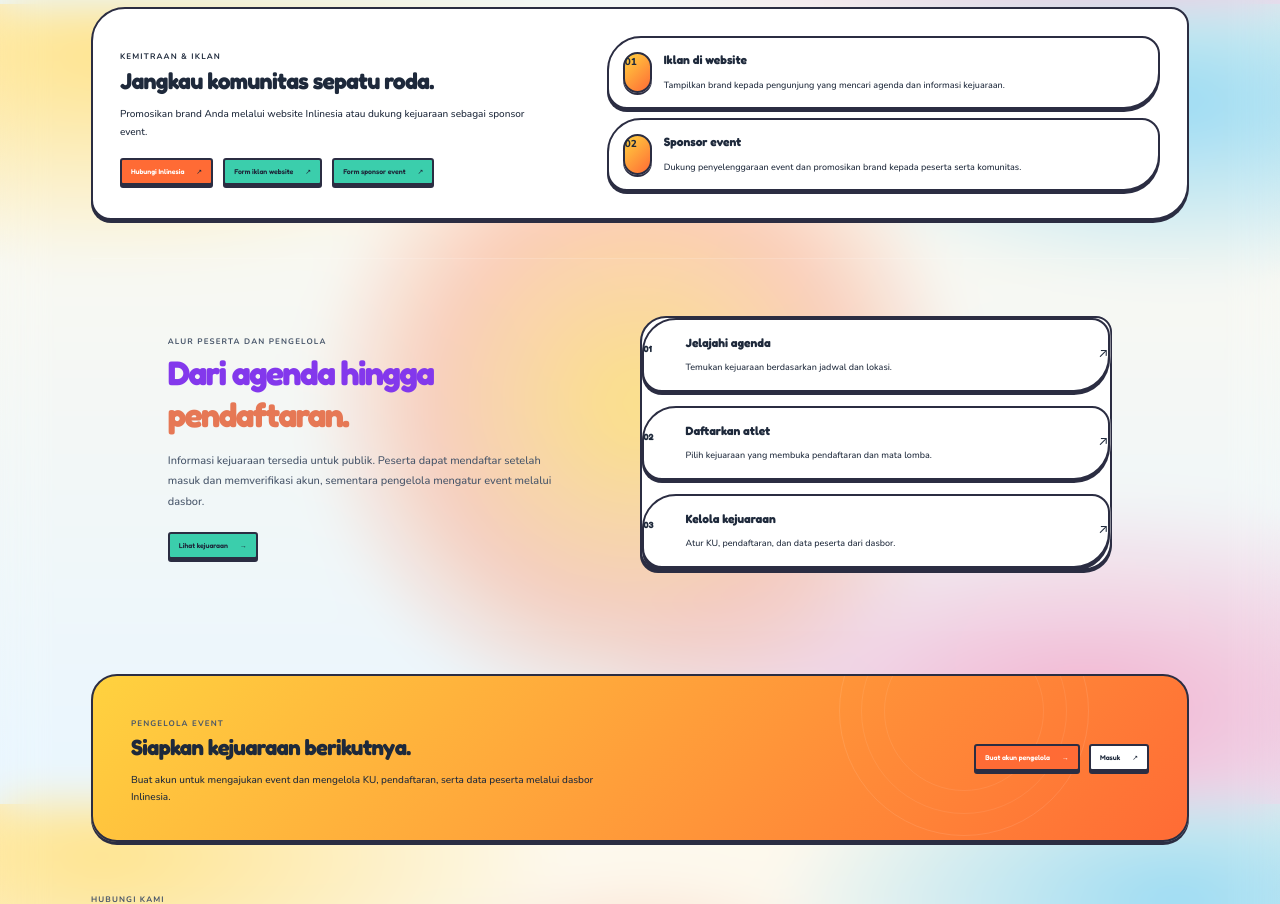
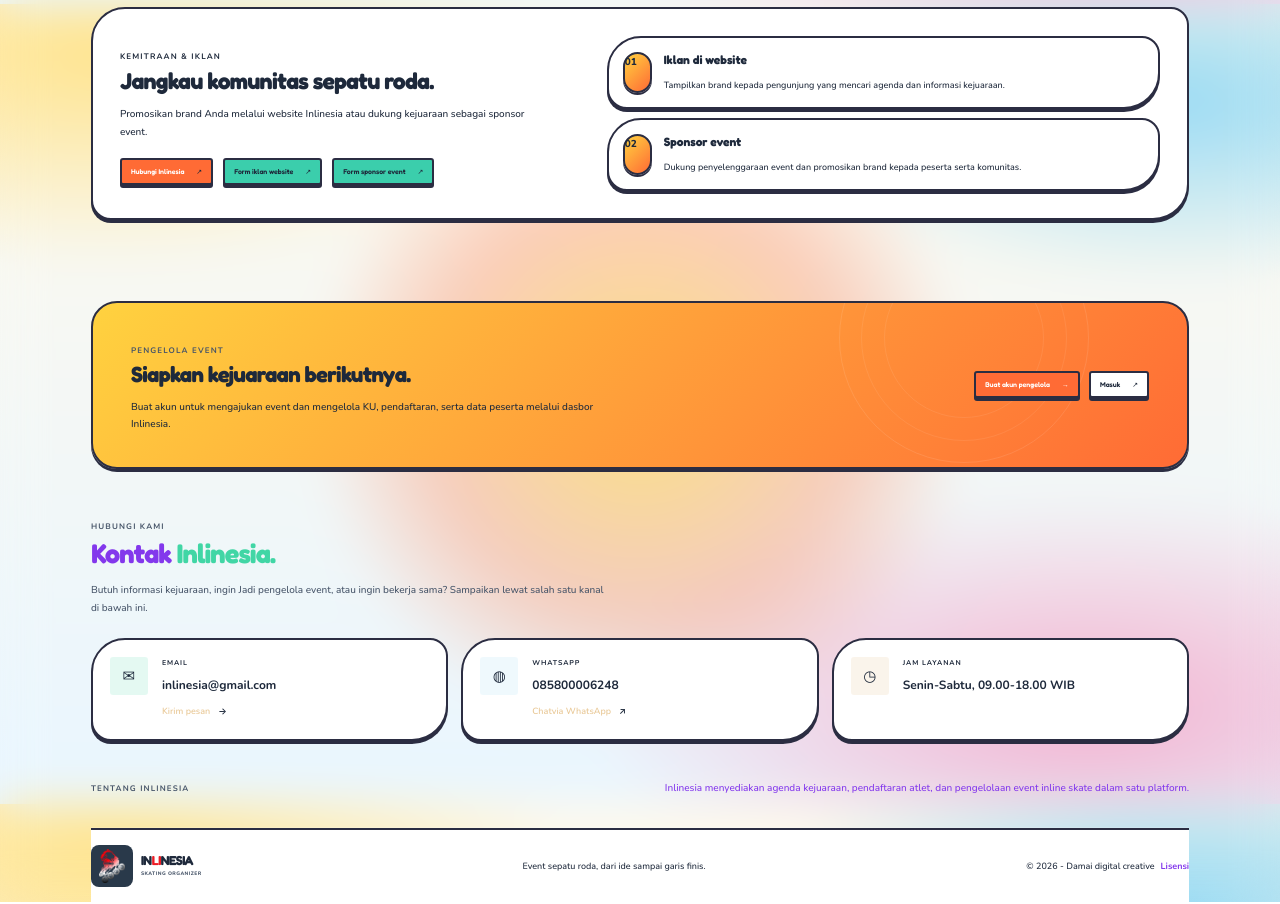
Before and after one commit to inlinesia/inlinesia, a Laravel app: page / in a window 1280 px wide. Shown: the part 1596-2500 px from the top of the page. Run offline with Laravel 12, Linux system fonts and the light colour scheme; data that the repository does not hold is empty; style sheets or scripts are compiled from the project's sources; some libraries are stand-ins or nearby versions.

Commit message:
fix: hapus bagian alur peserta dan pengelola di beranda

```diff
--- a/resources/views/components/navbar.blade.php
+++ b/resources/views/components/navbar.blade.php
@@ -8,7 +8,7 @@
         @if (request()->routeIs('home'))
             <a href="{{ route('home') }}#kejuaraan" @if (request()->routeIs('events.index')) class="is-current" aria-current="page" @endif>Daftar kejuaraan</a>
             <a href="{{ route('home') }}#layanan">Fitur platform</a>
-            <a href="{{ route('home') }}#cara-kerja">Alur penggunaan</a>
+            <a href="{{ route('home') }}#layanan">Alur penggunaan</a>
             <a href="{{ route('home') }}#kontak">Kontak</a>
             <a href="{{ route('home') }}#tentang">Tentang kami</a>
         @endif
--- a/resources/views/publik/beranda.blade.php
+++ b/resources/views/publik/beranda.blade.php
@@ -264,20 +264,6 @@
         </div>
     </section>
 
-    <section class="public-community" id="cara-kerja">
-        <div class="community-copy">
-            <span class="public-section-label">ALUR PESERTA DAN PENGELOLA</span>
-            <h2>Dari agenda hingga <span>pendaftaran.</span></h2>
-            <p>Informasi kejuaraan tersedia untuk publik. Peserta dapat mendaftar setelah masuk dan memverifikasi akun, sementara pengelola mengatur event melalui dasbor.</p>
-            <a class="public-button public-button-dark" href="{{ route('events.index') }}">Lihat kejuaraan <span aria-hidden="true">→</span></a>
-        </div>
-        <div class="community-values">
-            <article><span class="value-number">01</span><div><h3>Jelajahi agenda</h3><p>Temukan kejuaraan berdasarkan jadwal dan lokasi.</p></div><span class="value-mark">↗</span></article>
-            <article><span class="value-number">02</span><div><h3>Daftarkan atlet</h3><p>Pilih kejuaraan yang membuka pendaftaran dan mata lomba.</p></div><span class="value-mark">↗</span></article>
-            <article><span class="value-number">03</span><div><h3>Kelola kejuaraan</h3><p>Atur KU, pendaftaran, dan data peserta dari dasbor.</p></div><span class="value-mark">↗</span></article>
-        </div>
-    </section>
-
     <section class="club-cta" id="rencana-event">
         <div><span class="public-section-label">PENGELOLA EVENT</span><h2>Siapkan kejuaraan berikutnya.</h2><p>Buat akun untuk mengajukan event dan mengelola KU, pendaftaran, serta data peserta melalui dasbor Inlinesia.</p></div>
         <div class="club-cta-actions">
```
Also changed, not shown: docs/adr-0059-hapus-bagian-alur-peserta.md (added, +18 -0 lines), tests/Feature/ExampleTest.php (+2 -0 lines).
